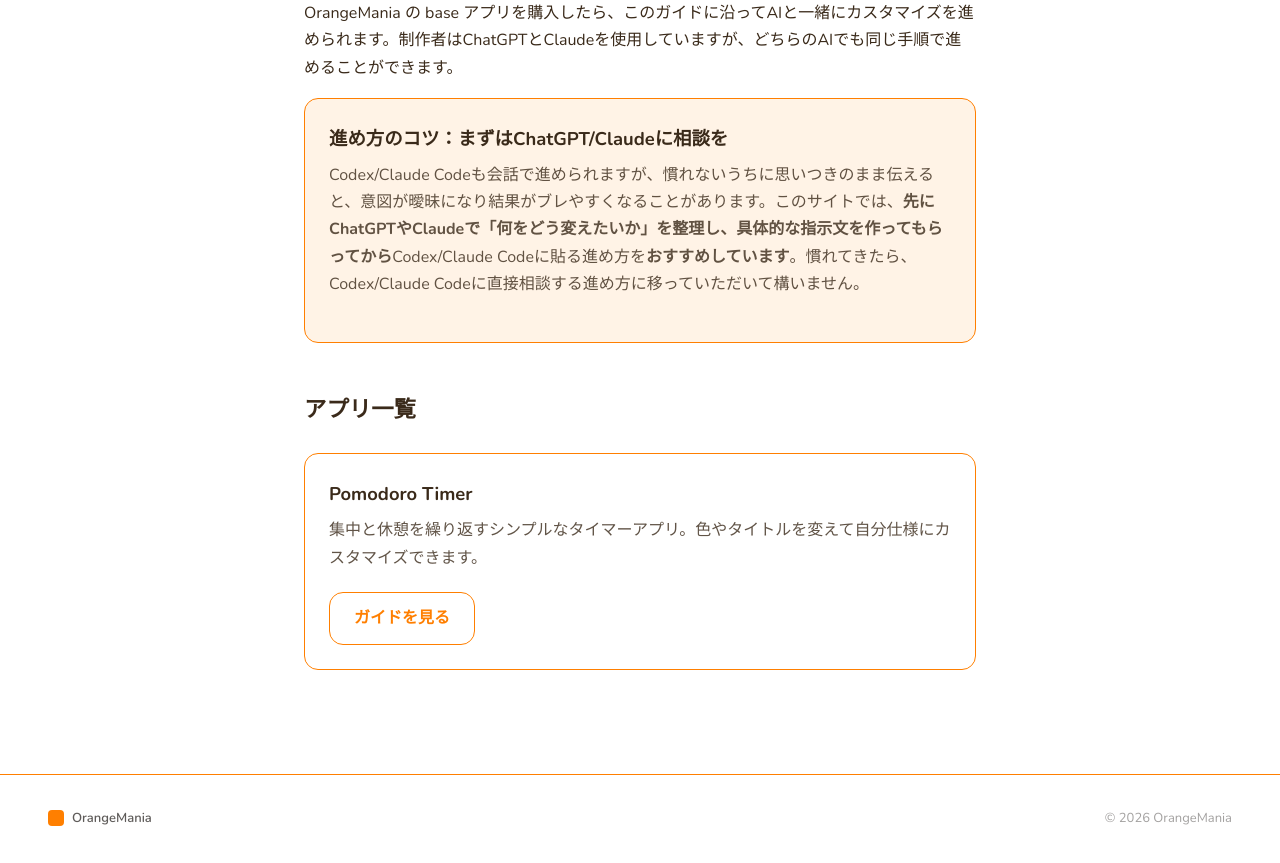
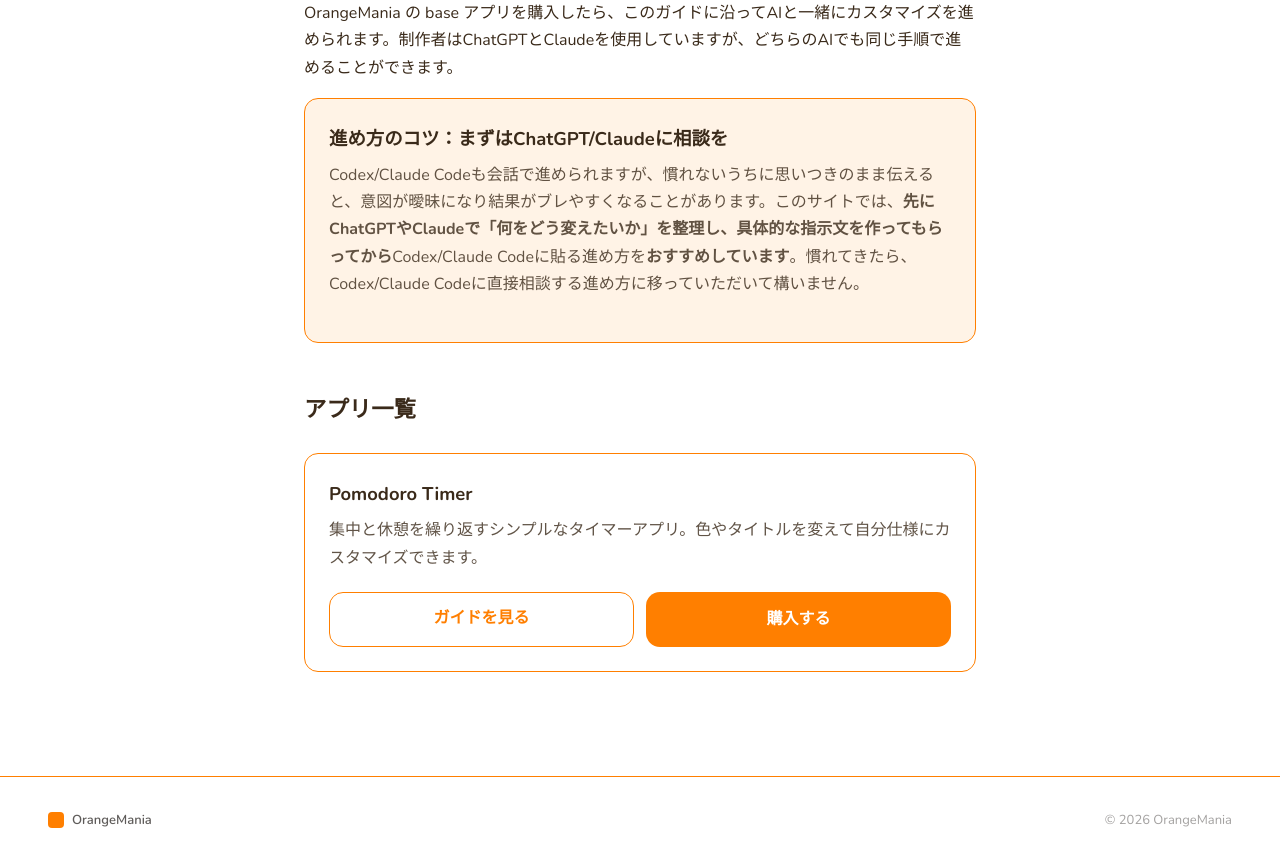
Before and after one commit to orangemark0808-code/orangemania-guide, a plain HTML site: page guide/web/list/index.html in a window 1280 px wide. Shown: the part 235-1098 px from the top of the page. Drawn offline with nearby package versions, Linux system fonts and the light colour scheme.

Commit message:
feat: Pomodoro Timerカードに購入ボタンを追加
note記事への購入導線を新規タブで開くCTAとして追加し、
今後のアプリカード追加でも同じ構造(ガイドを見る+購入する)を使い回せるようにした。

Co-Authored-By: Claude Sonnet 5 <noreply@anthropic.com>

```diff
--- a/css/style.css
+++ b/css/style.css
@@ -125,6 +125,18 @@ p {
 .card p {
   opacity: 0.8;
   margin-bottom: 20px;
+}
+
+.card-actions {
+  display: flex;
+  flex-wrap: wrap;
+  gap: 12px;
+}
+
+.card-actions .btn,
+.card-actions .btn-outline {
+  flex: 1 1 160px;
+  text-align: center;
 }
 
 .tip-highlight {
--- a/guide/web/list/index.html
+++ b/guide/web/list/index.html
@@ -33,7 +33,10 @@
     <div class="card">
       <h3>Pomodoro Timer</h3>
       <p>集中と休憩を繰り返すシンプルなタイマーアプリ。色やタイトルを変えて自分仕様にカスタマイズできます。</p>
-      <a href="pomodoro/index.html" class="btn-outline">ガイドを見る</a>
+      <div class="card-actions">
+        <a href="pomodoro/index.html" class="btn-outline">ガイドを見る</a>
+        <a href="https://note.com/orangemania_wdp/n/n3e094d4dc335" class="btn" target="_blank" rel="noopener noreferrer">購入する</a>
+      </div>
     </div>
     <!-- 今後アプリが増えたら、このカードを複製して追加してください -->
   </div>
```
